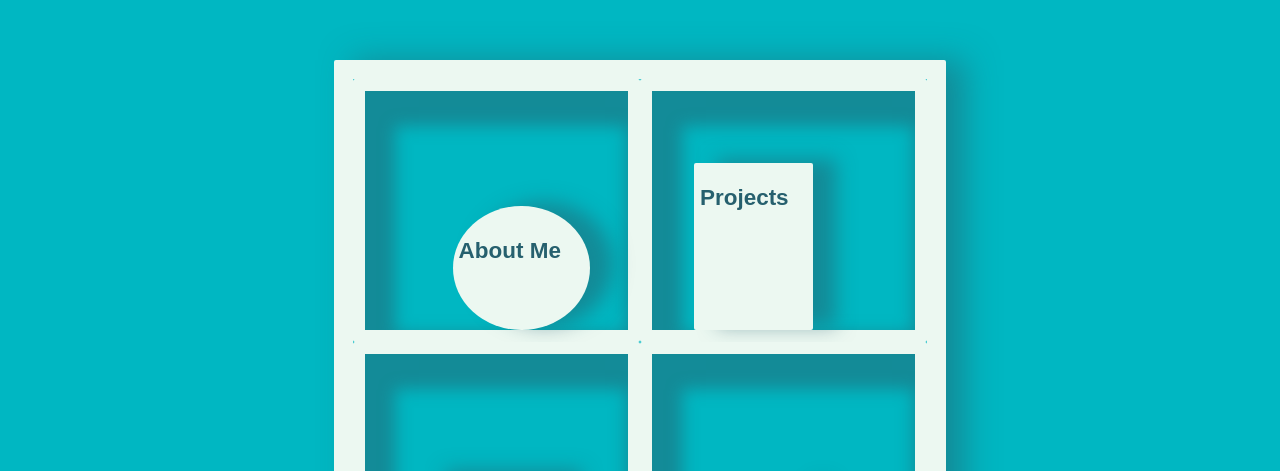
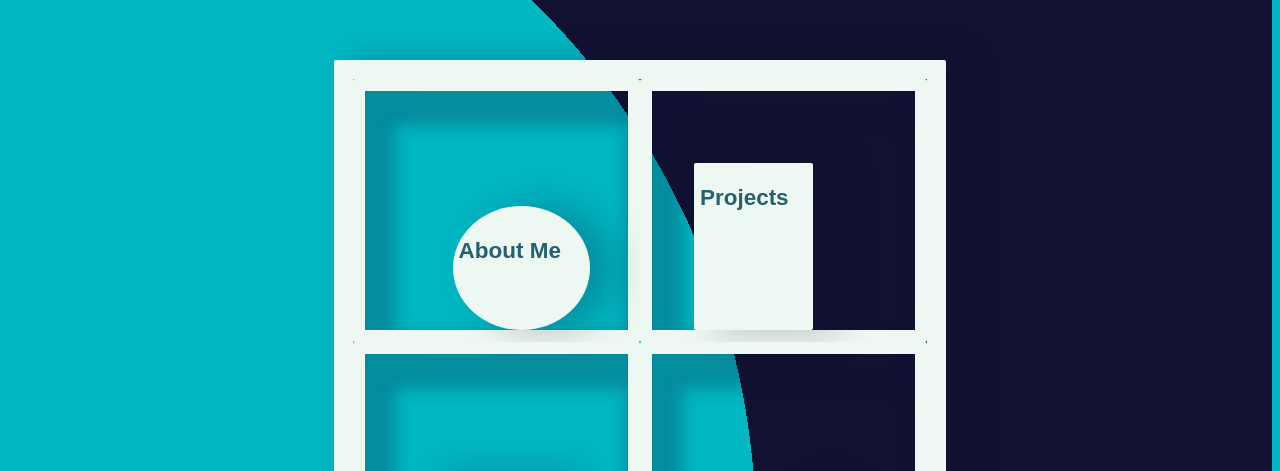
Before and after one commit to thinkful-ei17/scott-portfolio, a website: page public/index.html in a window 1280 px wide. Shown: the part 274-745 px from the top of the page. Drawn offline with nearby package versions, Linux system fonts and the light colour scheme; a web font is replaced by a local one.

Commit message:
added radial gradient

```diff
--- a/public/styles.css
+++ b/public/styles.css
@@ -2,10 +2,19 @@
 body * {
   box-sizing: border-box;
   border-radius: 2px;
+
+ }
+body {
+
+}
+page {
+      background-image: radial-gradient(circle farthest-corner at left,
+     #00B7C2 50%,#111132 50%);
  }
 
 html {
   background-color: #00B7C2;
+
 }
 
 page {
@@ -63,6 +72,7 @@ a:hover, a:focus {
   max-width: 300px;
   border: solid 1.2em #ECF8F1;
   box-shadow: 1.2em 0em 2em rgba(38, 96, 110, .5);
+  box-shadow: 1.2em 0em 2em rgba(17, 17, 50, .25);
 }
 
 .cubbie {
@@ -73,7 +83,8 @@ a:hover, a:focus {
   flex-direction: column;
   justify-content: flex-end;
   align-items: center;
-  box-shadow: .9em 1.2em 1em 1em rgba(38, 96, 110, .5) inset;
+  /* box-shadow: .9em 1.2em 1em 1em rgba(38, 96, 110, .5) inset;  */
+  box-shadow: .9em 1.2em 1em 1em rgba(17, 17, 50, .25) inset;
  }
 
  .hidden {
@@ -94,6 +105,7 @@ a:hover, a:focus {
   width: 90%;
   border: solid 1.2em #ECF8F1;
   box-shadow: .9em 1.2em 1em rgba(28, 138, 165, 0.5);
+  box-shadow: 1.2em 0em 2em rgba(17, 17, 50, .25);
   z-index: 20;
 }
 
@@ -197,6 +209,7 @@ a[name]{
   height: 52%;
   width: 52%;
   box-shadow: 1.2em -.2em 1em rgba(38, 96, 110, .5);
+  box-shadow: 1.2em 0em 2em rgba(17, 17, 50, .25);
 }
 
 a[name]:hover {
@@ -244,6 +257,7 @@ a[name='resume'] {
   transform-origin: right 72px;
   transform: rotate(-45deg);
   box-shadow: 1em -.5em 1em rgba(38, 96, 110, .5);
+  box-shadow: 1.2em 0em 2em rgba(17, 17, 50, .25);
 }
 
 a[name='resume'] h3 {
```
